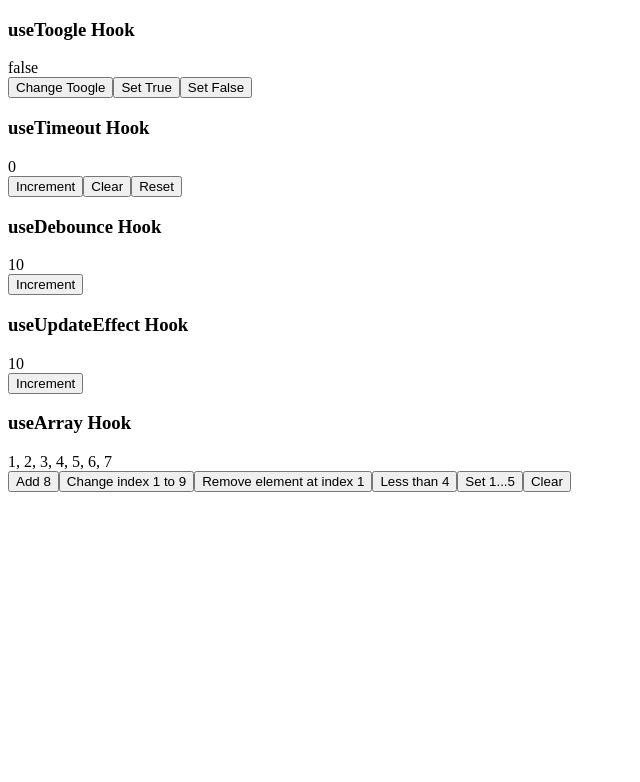
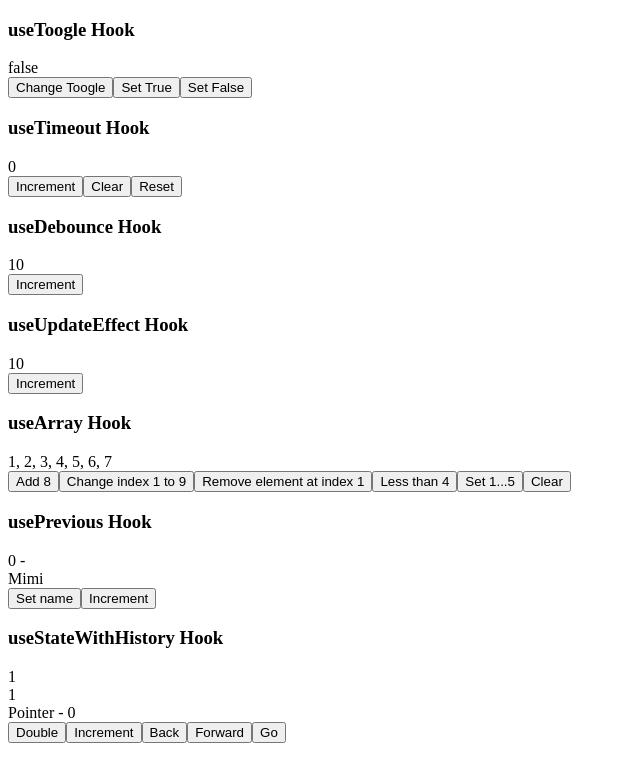
Before and after one commit to msakac/react-kuke, a React (Create React App) app: page / in a window 1280 px wide. Shown: the top 782 px of the page, without its empty margins (0-640 px from the left). Built offline with nearby package versions, Linux system fonts and the light colour scheme.

Commit message:
usePrevious and useStateWithHistory hooks

```diff
--- a/src/App.jsx
+++ b/src/App.jsx
@@ -1,6 +1,8 @@
 import React, {useState} from 'react'
 import ArrayComponent from './components/ArrayComponent'
 import DebounceComponent from './components/DebounceComponent'
+import PreviousComponent from './components/PreviousComponent'
+import StateWithHistory from './components/StateWithHistory'
 import Timeout from './components/Timeout'
 import Toogle from './components/Toogle'
 import UpdateComponent from './components/UpdateComponent'
@@ -14,5 +16,7 @@ export default function App() {
     <DebounceComponent/>
     <UpdateComponent/>
     <ArrayComponent/>
+    <PreviousComponent/>
+    <StateWithHistory/>
     </>
 }
--- /dev/null
+++ b/src/components/PreviousComponent.jsx
@@ -0,0 +1,17 @@
+import React, { useState } from 'react'
+import usePrevious from '../hooks/usePrevious'
+
+export default function PreviousComponent() {
+    const [name, setName] = useState('Mimi')
+    const [count, setCount] = useState(0)
+    const previousCount = usePrevious(count)
+  return (
+    <div>
+        <h3>usePrevious Hook</h3>
+        <div>{count} - {previousCount}</div>
+        <div>{name}</div>
+        <button onClick={()=> setName('Blabla')}>Set name</button>
+        <button onClick={()=>setCount(value => value + 1)}>Increment</button>
+    </div>
+  )
+}
--- /dev/null
+++ b/src/components/StateWithHistory.jsx
@@ -0,0 +1,19 @@
+import React from 'react'
+import useStateWithHistroy from '../hooks/useStateWithHistory'
+
+export default function StateWithHistory() {
+    const [count, setCount, { history, pointer, back, forward, go }] = useStateWithHistroy(1)
+    return (
+        <div>
+            <h3>useStateWithHistory Hook</h3>
+            <div>{count}</div>
+            <div>{history.join(', ')}</div>
+            <div>Pointer - {pointer}</div>
+            <button onClick={() => setCount(currentCount => currentCount * 2)}>Double</button>
+            <button onClick={() => setCount(currentCount => currentCount + 1)}>Increment</button>
+            <button onClick={back}>Back</button>
+            <button onClick={forward}>Forward</button>
+            <button onClick={()=> go(2)}>Go</button>
+        </div>
+    )
+}
--- /dev/null
+++ b/src/hooks/usePrevious.js
@@ -0,0 +1,12 @@
+import { useRef } from "react"
+
+export default function usePrevious(value){
+    const currentRef = useRef(value)
+    const previousRef = useRef()
+
+    if(currentRef.current !== value){
+        previousRef.current = currentRef.current
+        currentRef.current = value
+    }
+    return previousRef.current;
+}
--- /dev/null
+++ b/src/hooks/useStateWithHistory.js
@@ -0,0 +1,60 @@
+import { useCallback, useRef, useState } from "react";
+import useUpdateLogger from "./useUpdateLogger";
+
+export default function useStateWithHistroy(
+  defaultValue,
+  { capacity = 10 } = {}
+) {
+  const [value, setValue] = useState(defaultValue);
+  const historyRef = useRef([value]);
+  const pointerRef = useRef(0);
+
+  const set = useCallback(
+    (v) => {
+      const resolvedValue = typeof v === "function" ? v(value) : v;
+      if (historyRef.current[pointerRef.current] !== resolvedValue) {
+        if (pointerRef.current < historyRef.current.length - 1) {
+          historyRef.current.splice(pointerRef.current + 1);
+        }
+        historyRef.current.push(resolvedValue);
+
+        while (historyRef.current.length > capacity) {
+          historyRef.current.shift();
+        }
+        pointerRef.current = historyRef.current.length - 1;
+      }
+      setValue(resolvedValue);
+    },
+    [capacity, value]
+  );
+
+  const back = useCallback(() => {
+    if (pointerRef.current <= 0) return pointerRef.current;
+    setValue(historyRef.current[--pointerRef.current]);
+  }, []);
+
+  const forward = useCallback(() => {
+    if (pointerRef.current >= historyRef.current.length - 1)
+      return pointerRef.current;
+    setValue(historyRef.current[++pointerRef.current]);
+  }, []);
+
+  const go = useCallback(index => {
+    if (index < 0 || index >= historyRef.current.length - 1)
+      return pointerRef.current;
+      pointerRef.current = index;
+    setValue(historyRef.current[pointerRef.current]);
+  }, []);
+
+  return [
+    value,
+    set,
+    {
+      history: historyRef.current,
+      pointer: pointerRef.current,
+      back,
+      forward,
+      go,
+    },
+  ];
+}
```
